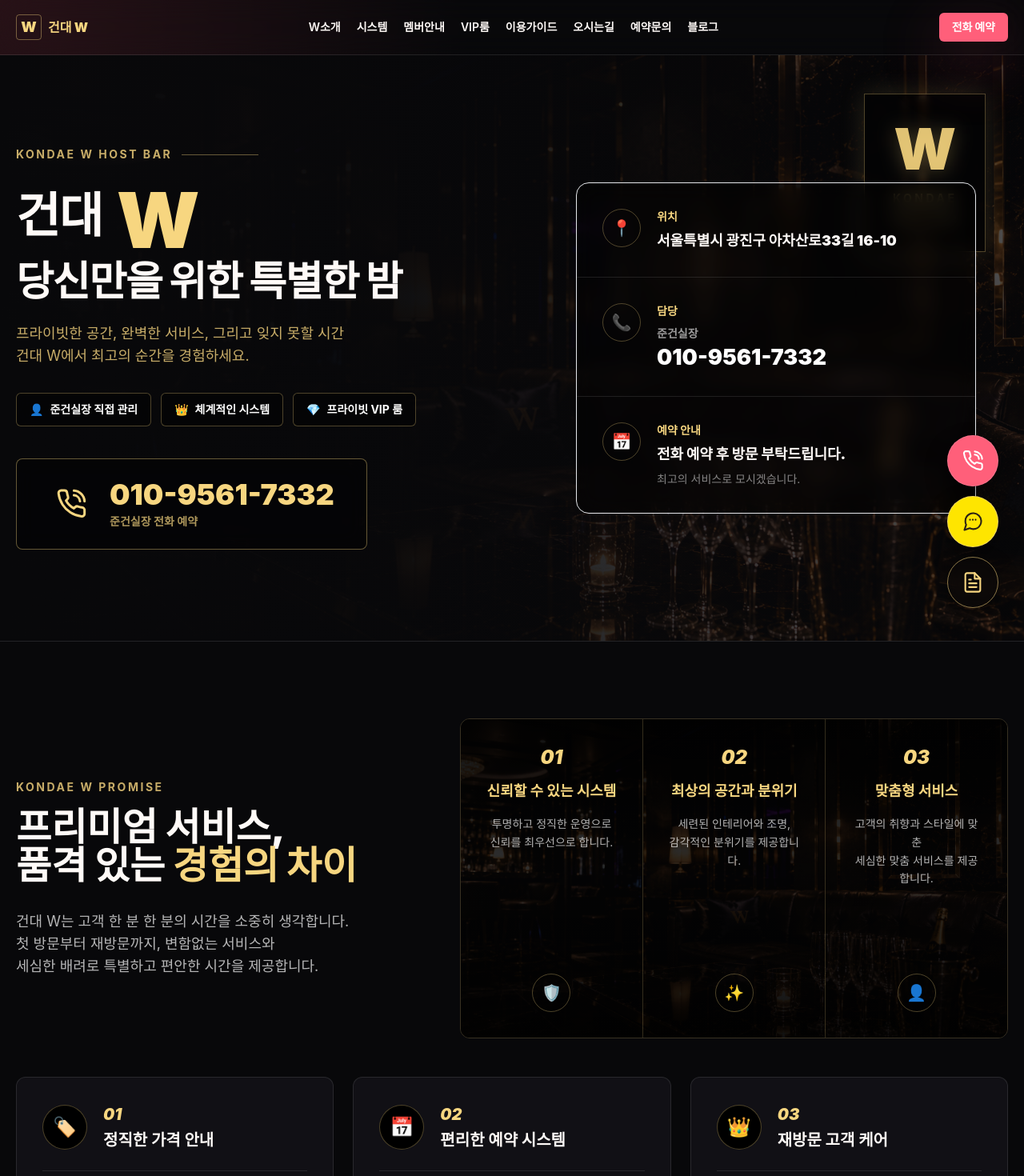
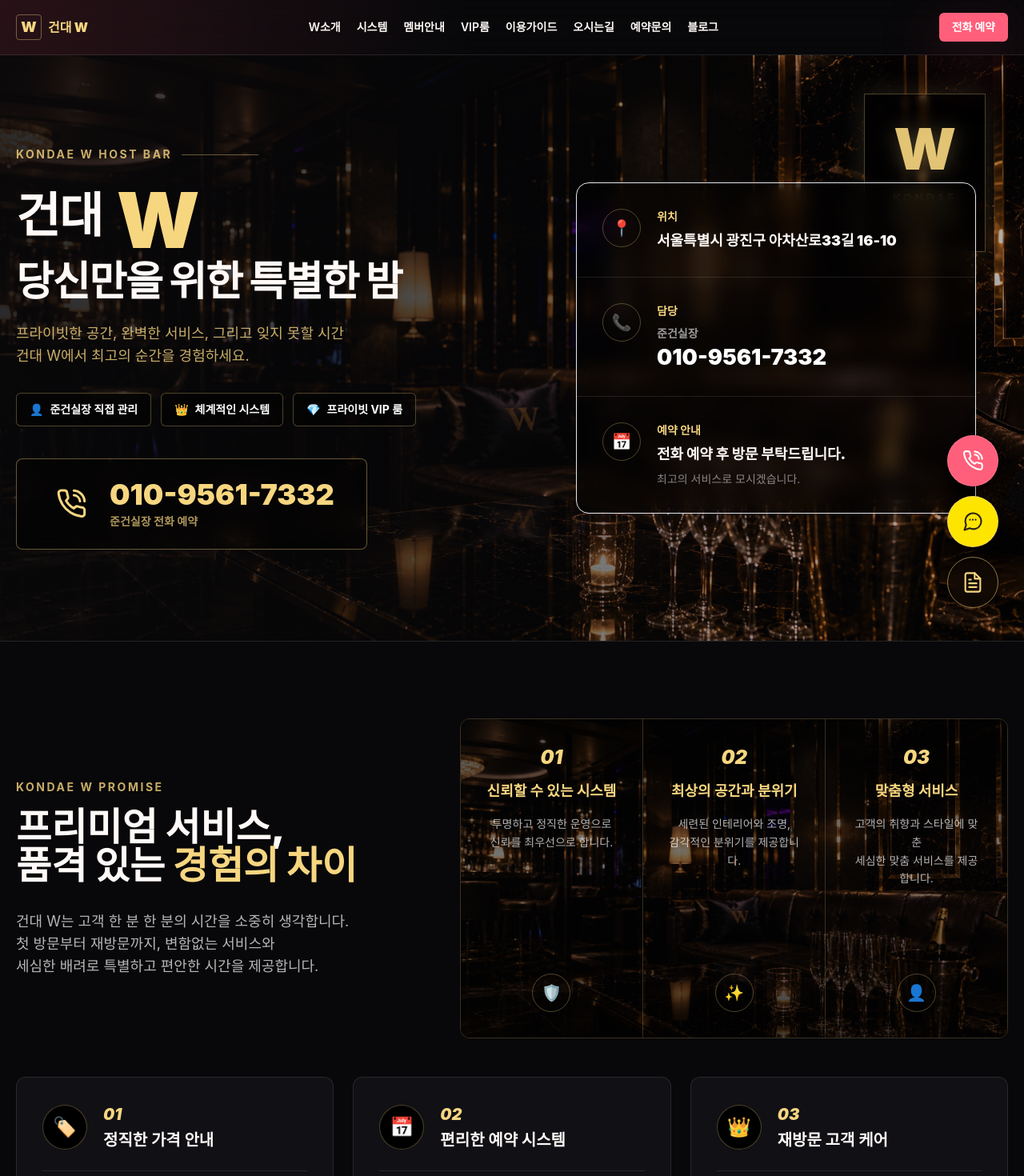
Before and after one commit to oct12kr/busanhopa, a Next.js app: page / in a window 1280 px wide. Shown: the top 1470 px of the page at 80% size. Built offline with nearby package versions, Linux system fonts and the light colour scheme.

Commit message:
adjust background image opacity and gradient to be brighter

```diff
--- a/app/page.tsx
+++ b/app/page.tsx
@@ -148,10 +148,10 @@ export default function Home() {
           fill
           priority
           sizes="100vw"
-          className="object-cover object-center opacity-40"
+          className="object-cover object-center opacity-70"
         />
-        {/* 좌→우 어둡게: 텍스트 가독성 확보 */}
-        <div className="absolute inset-0 bg-[linear-gradient(90deg,#08080a_0%,rgba(8,8,10,0.92)_40%,rgba(8,8,10,0.5)_70%,rgba(8,8,10,0.3)_100%)]" />
+        {/* 좌→우 어둡게: 텍스트 가독성 확보 (기존보다 밝게 조절) */}
+        <div className="absolute inset-0 bg-[linear-gradient(90deg,rgba(8,8,10,0.8)_0%,rgba(8,8,10,0.6)_40%,rgba(8,8,10,0.2)_70%,rgba(8,8,10,0.0)_100%)]" />
         {/* 하→상 어둡게: 모바일 보강 */}
         <div className="absolute inset-0 bg-gradient-to-t from-[#08080a] via-[#08080a]/40 to-transparent md:hidden" />
 
@@ -286,9 +286,9 @@ export default function Home() {
                 alt="건대W 프리미엄 서비스"
                 fill
                 sizes="(max-width: 1024px) 100vw, 50vw"
-                className="object-cover opacity-30"
+                className="object-cover opacity-60"
               />
-              <div className="absolute inset-0 bg-gradient-to-b from-black/80 via-black/40 to-black/80" />
+              <div className="absolute inset-0 bg-gradient-to-b from-black/50 via-black/20 to-black/60" />
 
               <div className="relative h-full grid sm:grid-cols-3 divide-y sm:divide-y-0 sm:divide-x divide-[#f7d680]/20">
                 {[
```
